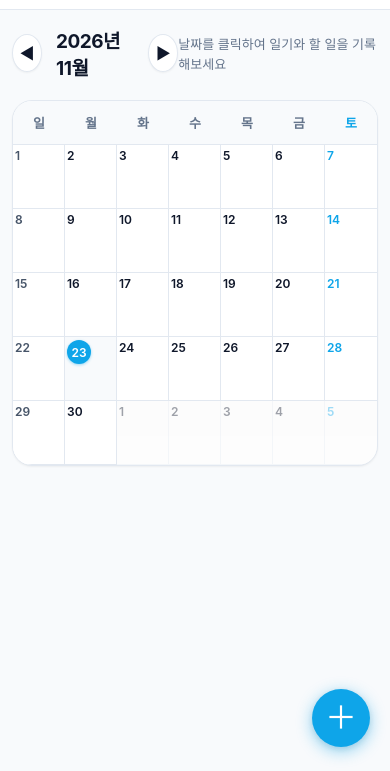
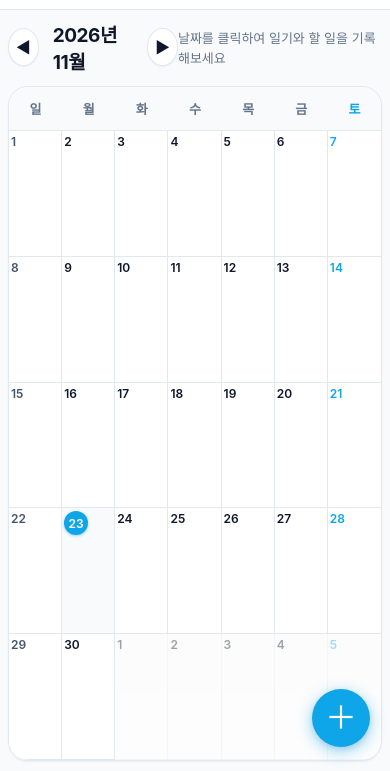
Before and after one commit to 2026jiwon1214/exe1, a plain HTML site: page index.html in a window 390 px wide. Shown: the part 73-844 px from the top of the page. Drawn offline with Linux system fonts and the light colour scheme; no server answers; a web font is replaced by a local one.

Commit message:
feat: 달력이 화면 전체 높이를 꽉 채우도록 반응형 레이아웃 적용

```diff
--- a/index.html
+++ b/index.html
@@ -60,9 +60,10 @@
     body {
       background-color: var(--bg-page);
       color: var(--text-main);
-      min-height: 100vh;
+      height: 100vh;
       display: flex;
       flex-direction: column;
+      overflow: hidden;
     }
 
     /* 상단 헤더 */
@@ -145,9 +146,13 @@
     main {
       max-width: 1060px;
       width: 100%;
-      margin: 28px auto;
-      padding: 0 20px;
+      margin: 0 auto;
+      padding: 16px 20px;
       flex: 1;
+      display: flex;
+      flex-direction: column;
+      overflow: hidden;
+      box-sizing: border-box;
     }
 
     /* 달력 컨트롤 바 */
@@ -155,7 +160,8 @@
       display: flex;
       justify-content: space-between;
       align-items: center;
-      margin-bottom: 20px;
+      margin-bottom: 12px;
+      flex-shrink: 0;
     }
 
     .month-nav {
@@ -197,6 +203,9 @@
       border-radius: var(--radius-lg);
       box-shadow: var(--shadow-sm);
       overflow: hidden;
+      flex: 1;
+      display: flex;
+      flex-direction: column;
     }
 
     .weekdays-grid {
@@ -220,10 +229,11 @@
     .days-grid {
       display: grid;
       grid-template-columns: repeat(7, 1fr);
+      flex: 1;
+      grid-auto-rows: 1fr;
     }
 
     .day-cell {
-      min-height: 150px;
       padding: 8px;
       border-right: 1px solid var(--border);
       border-bottom: 1px solid var(--border);
@@ -1020,8 +1030,8 @@
         font-size: 18px;
       }
       main {
-        margin: 16px auto;
-        padding: 0 12px;
+        margin: 0 auto;
+        padding: 10px 8px;
       }
     }
 
```
